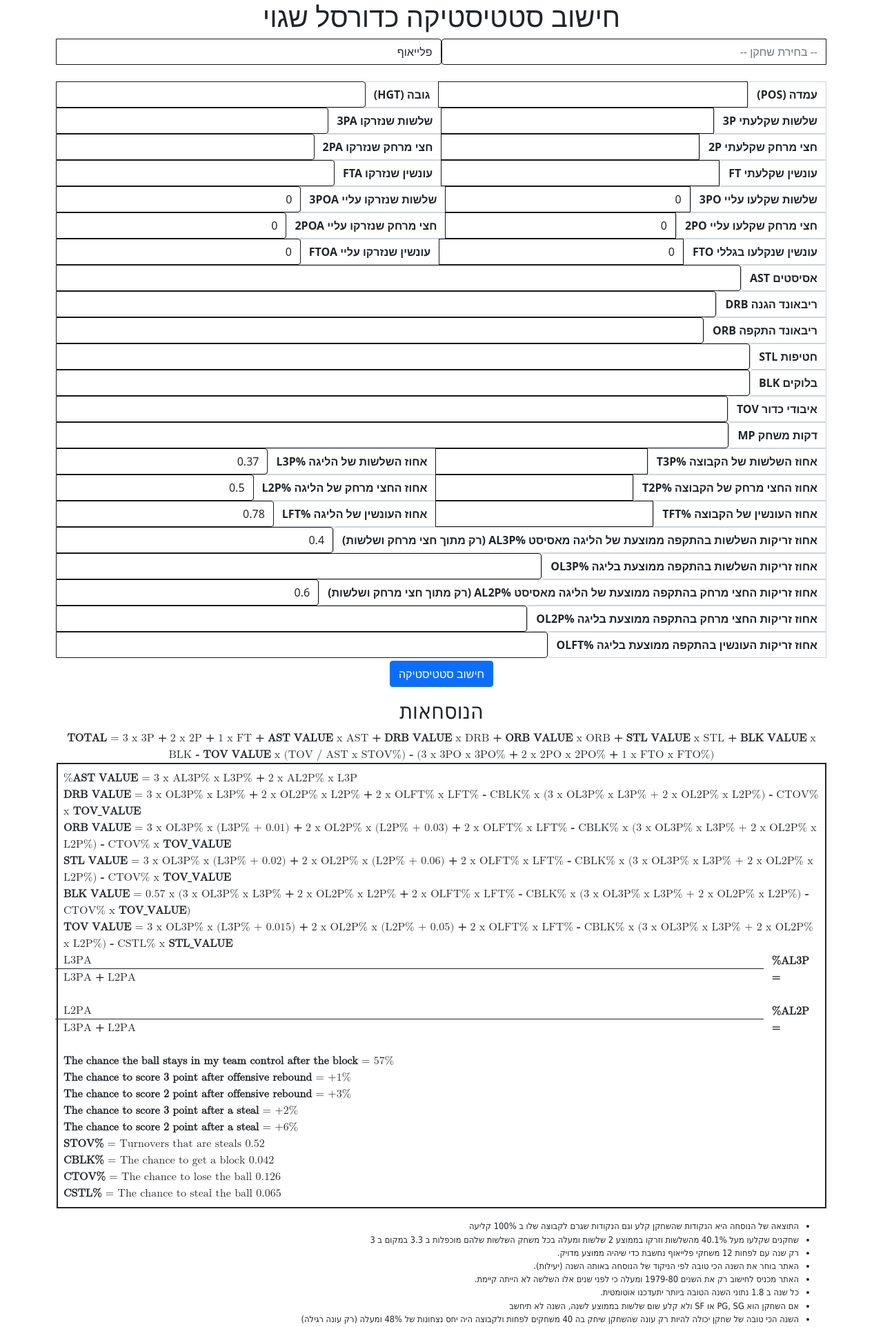
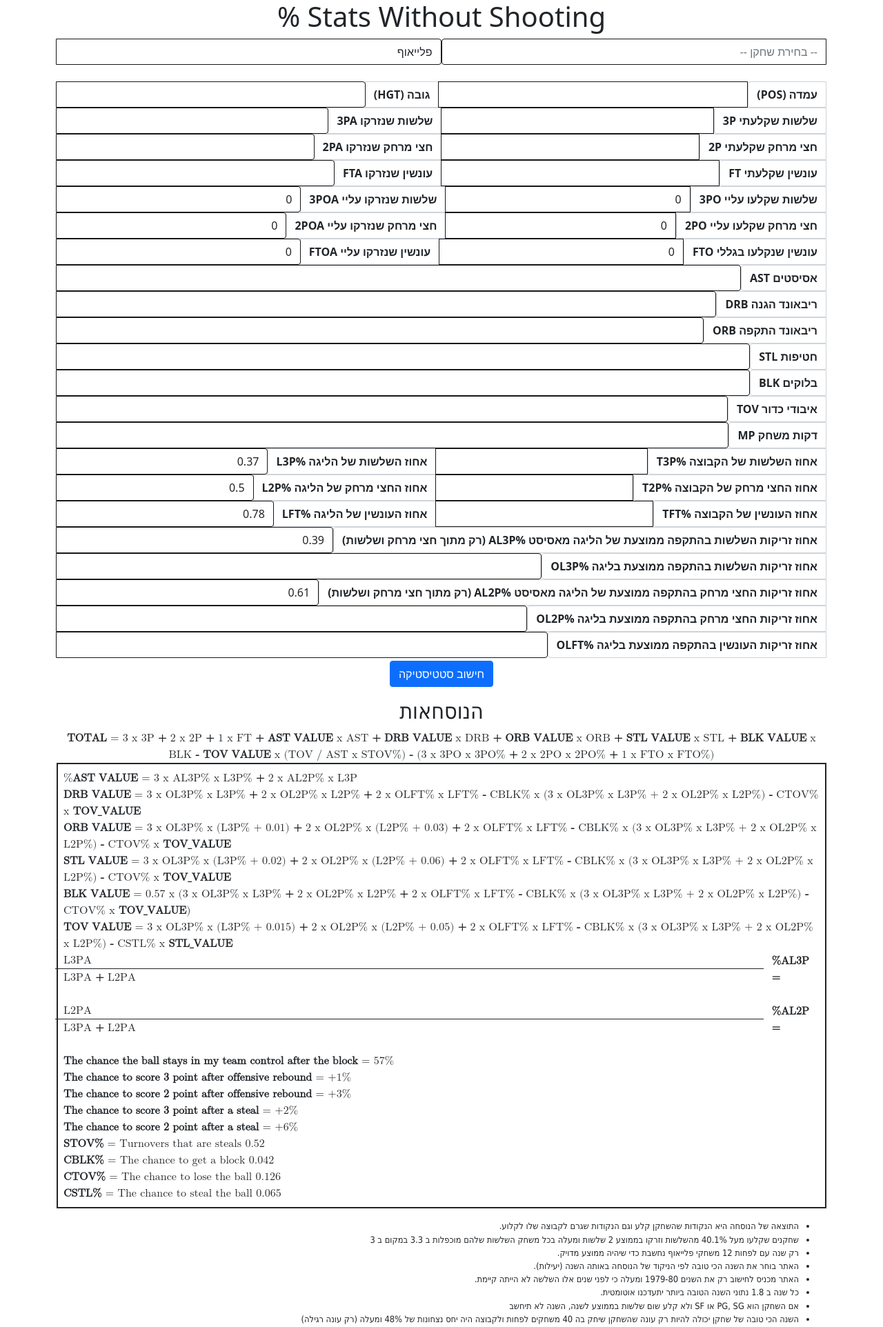
Before and after one commit to d4nieldev/basketball-stats, a Flask app: template templates/basketball_stats.html in a window 1280 px wide. Shown: the top 1924 px of the page at 69% size. Run offline with Flask 2, Linux system fonts and the light colour scheme; the template is opened without the code that fills it, so the values that code supplies are empty.

Commit message:
constants changes and explanation

```diff
--- a/templates/basketball_stats.html
+++ b/templates/basketball_stats.html
@@ -10,11 +10,11 @@
     <script src="{{ url_for('static', filename='script.js') }}"></script>
     <link rel="stylesheet" href="{{ url_for('static', filename='style.css') }}">
     <link rel="icon" href="{{ url_for('static', filename='basketball.png') }}">
-    <title>חישוב סטטיסטיקה שגוי</title>
+    <title>Stats Without Shooting %</title>
 </head>
 <body style="direction: rtl;">
     <div class="container">
-        <h1 class="text-center">חישוב סטטיסטיקה כדורסל שגוי</h1>
+        <h1 class="text-center">Stats Without Shooting %</h1>
         <form id="getPlayerStats" method="GET">
             <div class="input-group">
                 <input list="nbaPlayers" id="selectedPlayer" class="form-control" placeholder="-- בחירת שחקן --" required>
@@ -152,7 +152,7 @@
 
             <div class="input-group">
                 <div class="input-group-text">אחוז זריקות השלשות בהתקפה ממוצעת של הליגה מאסיסט %AL3P (רק מתוך חצי מרחק ושלשות)</div>
-                <input id="p3_league_attack_from_assist_ratio" class="form-control" type="number" step="0.001" value="0.4" required>
+                <input id="p3_league_attack_from_assist_ratio" class="form-control" type="number" step="0.001" value="0.39" required>
             </div>
             <div class="input-group">
                 <div class="input-group-text">אחוז זריקות השלשות בהתקפה ממוצעת בליגה %OL3P</div>
@@ -160,7 +160,7 @@
             </div>
             <div class="input-group">
                 <div class="input-group-text">אחוז זריקות החצי מרחק בהתקפה ממוצעת של הליגה מאסיסט %AL2P (רק מתוך חצי מרחק ושלשות)</div>
-                <input id="p2_league_attack_from_assist_ratio" class="form-control" type="number" step="0.001" value="0.6" required>
+                <input id="p2_league_attack_from_assist_ratio" class="form-control" type="number" step="0.001" value="0.61" required>
             </div>
             <div class="input-group">
                 <div class="input-group-text">אחוז זריקות החצי מרחק בהתקפה ממוצעת בליגה %OL2P</div>
@@ -241,7 +241,7 @@
                     </div>
 
                     <ul class="text-end" style="font-family: Tahoma; font-size: 0.8rem;" dir="rtl">
-                        <li>התוצאה של הנוסחה היא הנקודות שהשחקן קלע וגם הנקודות שגרם לקבוצה שלו ב 100% קליעה</li>
+                        <li>התוצאה של הנוסחה היא הנקודות שהשחקן קלע וגם הנקודות שגרם לקבוצה שלו לקלוע.</li>
                         <li>שחקנים שקלעו מעל 40.1% מהשלשות וזרקו בממוצע 2 שלשות ומעלה בכל משחק השלשות שלהם מוכפלות ב 3.3 במקום ב 3</li>
                         <li>רק שנה עם לפחות 12 משחקי פלייאוף נחשבת כדי שיהיה ממוצע מדויק.</li>
                         <li>האתר בוחר את השנה הכי טובה לפי הניקוד של הנוסחה באותה השנה (יעילות).</li>
```
